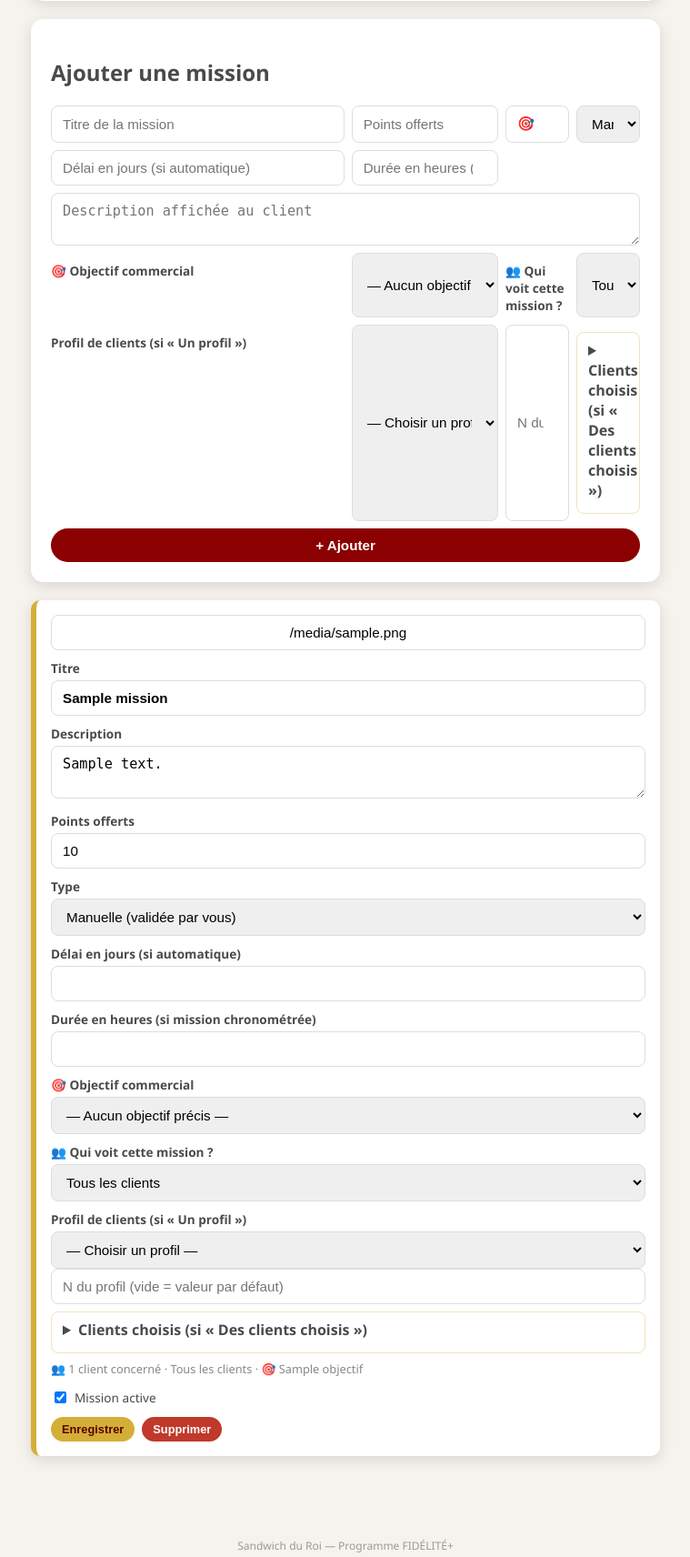
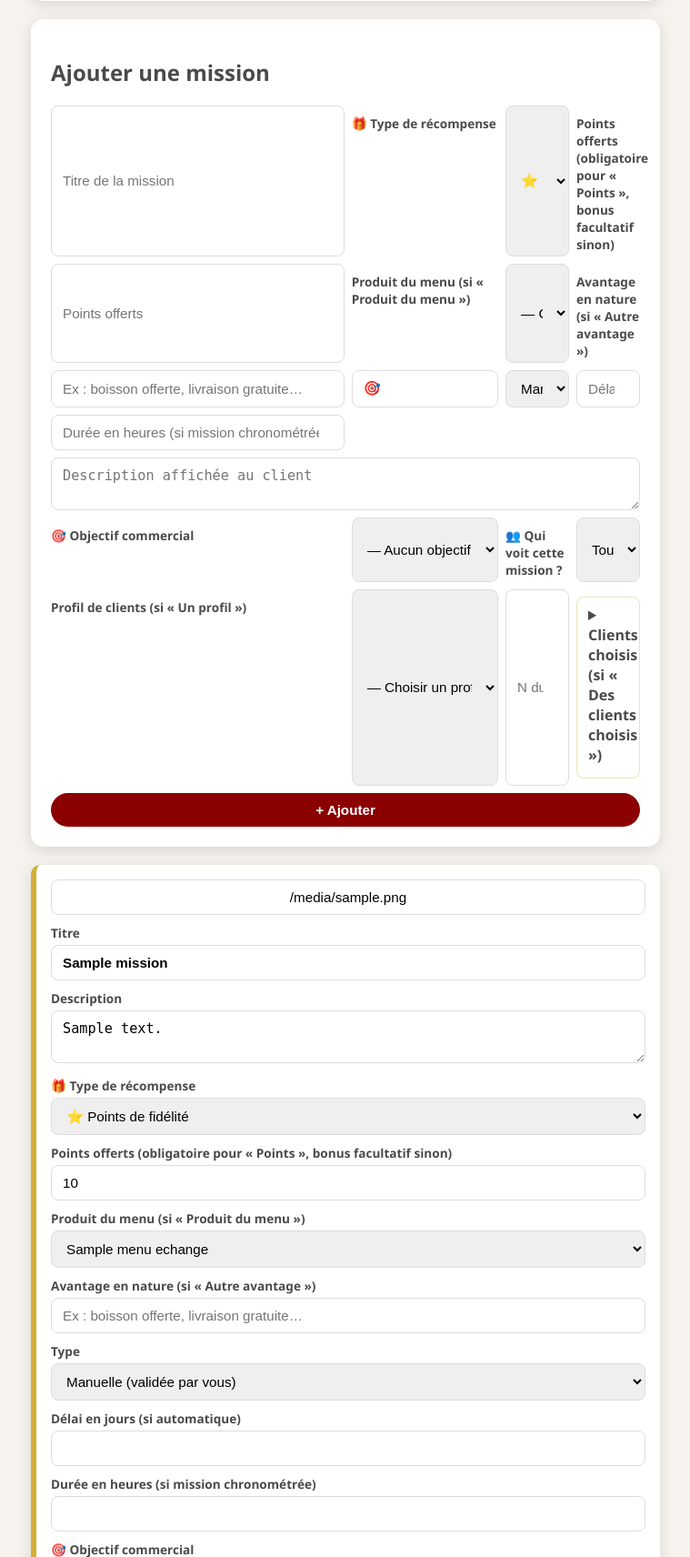
Before and after one commit to Renauddks/FIDELITE-, a Flask app: page /admin/missions in a window 1280 px wide. Shown: the part 490-2202 px from the top of the page at 91% size, without its empty margins (260-1019 px from the left). Run offline with Flask 3, Linux system fonts and the light colour scheme; the visitor is signed in with stand-in values (Sample User, id 1); grey boxes marked "Sample" are stand-in pictures; a database or web service that is not in the repository returns one stand-in record (values such as "Sample title"); some libraries are stand-ins or nearby versions.

Commit message:
Add files via upload

```diff
--- a/templates/carte_client.html
+++ b/templates/carte_client.html
@@ -244,7 +244,7 @@
             <div class="mission-item {% if mission.type_mission == 'auto_retour' %}mission-auto{% elif mission.statut_client == 'validee' %}mission-validee{% elif mission.statut_client == 'en_attente' %}mission-attente{% elif mission.statut_client == 'en_cours' %}mission-encours{% endif %}">
                 <span class="mission-icone">{{ mission.icone }}</span>
                 <div class="mission-corps">
-                    <p class="mission-titre">{{ mission.titre }} <span class="mission-points">+{{ mission.points_recompense }} pts</span></p>
+                    <p class="mission-titre">{{ mission.titre }} <span class="mission-points">{{ libelle_recompense(mission) }}</span></p>
                     {% if mission.ciblage != 'tous' %}<span class="mission-badge">✨ Mission pour vous</span>{% endif %}
                     <p class="mission-description">{{ mission.description }}</p>
 
@@ -353,7 +353,7 @@
                 <div class="bon-item">
                     <div class="bon-entete">
                         <span class="bon-code">{{ bon.code_unique }}</span>
-                        <span class="bon-produit">{{ bon.produit_nom }} ({{ bon.points_echanges }} pts)</span>
+                        <span class="bon-produit">{{ bon.produit_nom }}{% if bon.points_echanges %} ({{ bon.points_echanges }} pts){% else %} (offert){% endif %}</span>
                     </div>
                     <p class="texte-aide">Présentez ce code au comptoir Sandwich du Roi pour en profiter.</p>
                     <form method="POST" action="{{ url_for('offrir_bon', lien_unique=client.lien_unique, echange_id=bon.id) }}" class="formulaire-offrir-bon">
--- a/templates/gestion_echanges.html
+++ b/templates/gestion_echanges.html
@@ -31,7 +31,7 @@
                 </td>
                 <td>{{ echange.numero or '—' }}</td>
                 <td>{{ echange.produit_nom or (echange.nombre_bons ~ ' bon(s)') }}</td>
-                <td>{{ echange.points_echanges }}</td>
+                <td>{{ echange.points_echanges if echange.points_echanges else '🎯 offert (mission)' }}</td>
                 <td>{{ echange.date_demande }}</td>
                 <td>
                     {% if echange.statut == 'en_attente' %}
--- a/templates/gestion_missions.html
+++ b/templates/gestion_missions.html
@@ -1,5 +1,25 @@
 {% extends "_base.html" %}
 {% block titre %}Missions{% endblock %}
+{% macro champs_recompense(mission=none) %}
+        <label>🎁 Type de récompense</label>
+        <select name="type_recompense">
+            {% for cle, nom in types_recompense.items() %}
+            <option value="{{ cle }}" {% if (mission.type_recompense if mission else 'points') == cle %}selected{% endif %}>{{ nom }}</option>
+            {% endfor %}
+        </select>
+        <label>Points offerts (obligatoire pour « Points », bonus facultatif sinon)</label>
+        <input type="number" name="points_recompense" min="0" placeholder="Points offerts" value="{{ mission.points_recompense if mission else '' }}">
+        <label>Produit du menu (si « Produit du menu »)</label>
+        <select name="produit_id">
+            <option value="">— Choisir un produit —</option>
+            {% for p in menu %}
+            <option value="{{ p.id }}" {% if mission and mission.produit_id == p.id %}selected{% endif %}>{{ p.nom_produit }}</option>
+            {% endfor %}
+        </select>
+        <label>Avantage en nature (si « Autre avantage »)</label>
+        <input type="text" name="recompense_texte" maxlength="200" placeholder="Ex : boisson offerte, livraison gratuite…" value="{{ (mission.recompense_texte or '') if mission and mission.type_recompense == 'avantage' else '' }}">
+{% endmacro %}
+
 {% macro champs_ciblage(mission=none, cibles_mission=[]) %}
         <label>🎯 Objectif commercial</label>
         <select name="objectif">
@@ -49,7 +69,7 @@
                     <th>Numéro</th>
                     <th>Mission</th>
                     <th>Preuve</th>
-                    <th>Points</th>
+                    <th>Récompense</th>
                     <th>Date</th>
                     <th>Statut</th>
                     <th></th>
@@ -70,7 +90,7 @@
                         <span class="alerte-sans-preuve">⚠️ Aucune preuve jointe</span>
                         {% else %}—{% endif %}
                     </td>
-                    <td>{{ demande.points_recompense }}</td>
+                    <td>{{ libelle_recompense(demande) }}</td>
                     <td>{{ demande.date_demande }}</td>
                     <td>
                         {% if demande.statut == 'en_attente' %}
@@ -104,7 +124,7 @@
     <h2>Ajouter une mission</h2>
     <form method="POST" action="{{ url_for('ajouter_mission') }}" class="formulaire-niveau">
         <input type="text" name="titre" placeholder="Titre de la mission" required>
-        <input type="number" name="points_recompense" placeholder="Points offerts" min="1" required>
+        {{ champs_recompense() }}
         <input type="text" name="icone" placeholder="Icône (emoji)" maxlength="4" value="🎯">
         <select name="type_mission">
             <option value="manuelle">Manuelle (validée par vous)</option>
@@ -128,8 +148,7 @@
         <input type="text" name="titre" value="{{ mission.titre }}" class="champ-nom-pleine-largeur">
         <label>Description</label>
         <textarea name="description" rows="2">{{ mission.description or '' }}</textarea>
-        <label>Points offerts</label>
-        <input type="number" name="points_recompense" value="{{ mission.points_recompense }}" min="1">
+        {{ champs_recompense(mission) }}
         <label>Type</label>
         <select name="type_mission">
             <option value="manuelle" {% if mission.type_mission == 'manuelle' %}selected{% endif %}>Manuelle (validée par vous)</option>
```
Also changed, not shown: templates/fiche_client.html (+10 -2 lines).
